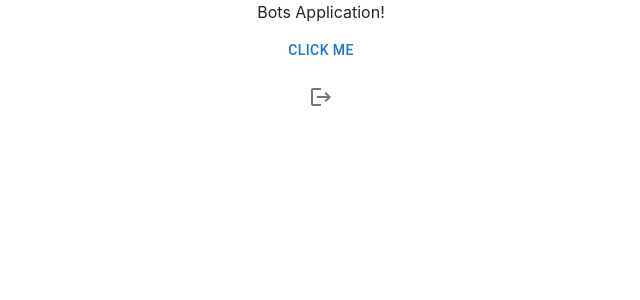
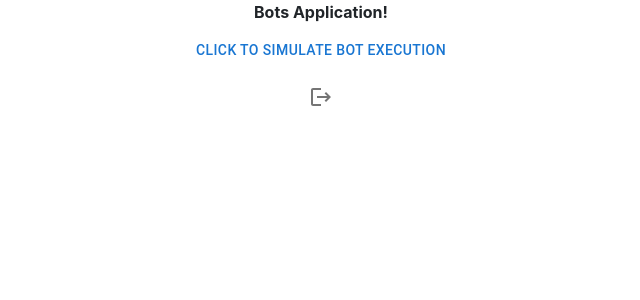
Before and after one commit to priYankA200147/bots_frontend, a React (Create React App) app: page /bot-page in a window 1280 px wide. Shown: the top 300 px of the page, without its empty margins (319-959 px from the left). Built offline with nearby package versions, Linux system fonts and the light colour scheme.

Commit message:
[Updated]:1)Added headers to verify jwt

```diff
--- a/src/components/BotPage.js
+++ b/src/components/BotPage.js
@@ -20,7 +20,8 @@ export default function BotPage() {
     console.log("billingUnitUserDetails--------", billingUnitUserDetails);
 
     try {
-      const response = await axios.post("http://localhost:5000/application/billing", billingUnitUserDetails);
+      const response = await axios.post("http://localhost:5000/application/billing", billingUnitUserDetails,
+      { headers: { Authorization: `Bearer ${sessionStorage.getItem("accessToken")}`, } });
 
       if (response.status === 200) {
         alert("Billing Details ");
@@ -36,12 +37,12 @@ export default function BotPage() {
   };
 
   return (
-    <div style={{ width: "100%", textAlign: "center" }}>
+    <div style={{ width: "100%", textAlign: "center", fontWeight:"700"}}>
       Bots Application!
       <div>
         <IconButton>
           <Button onClick={handleButtonClick}>
-            Click Me
+            Click to simulate BOT execution
           </Button>
         </IconButton>
       </div>
```
